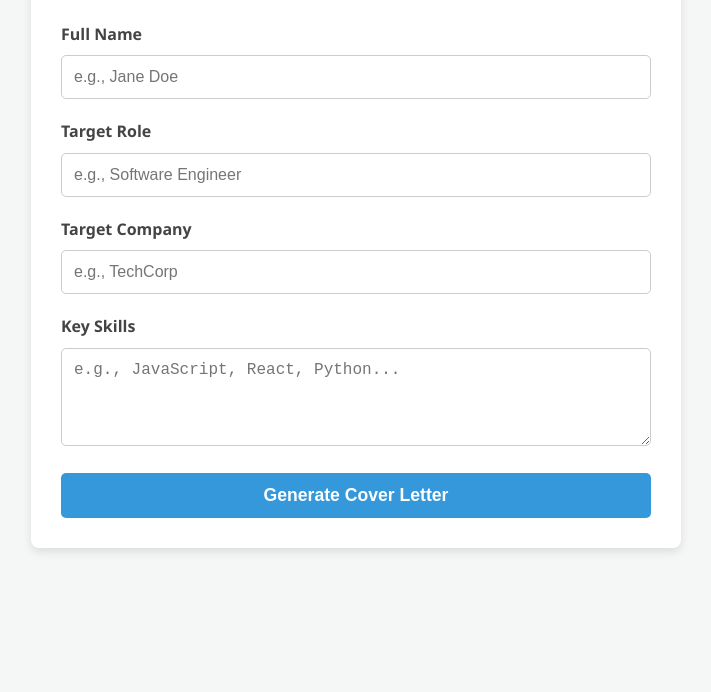
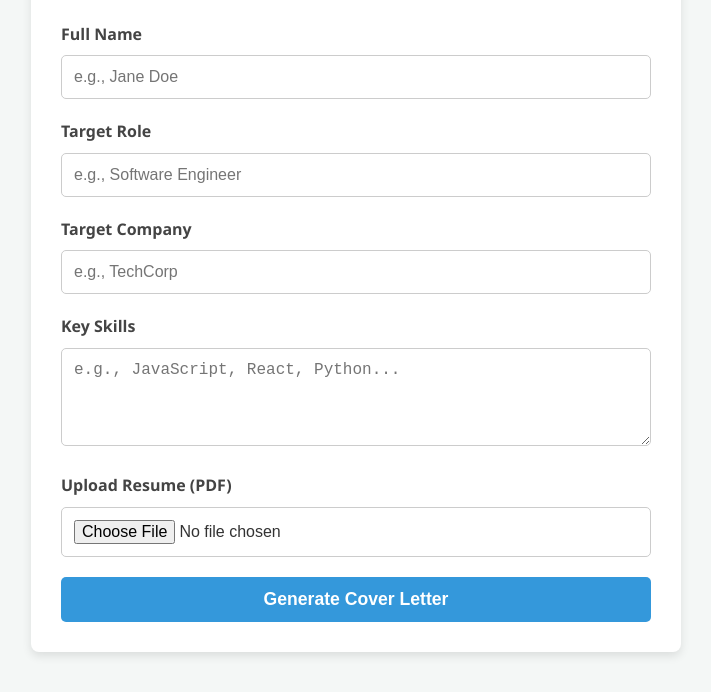
Before and after one commit to Shivam-hub976/AI-Cover-Letter-Generator, a website: page index.html in a window 1280 px wide. Shown: the part 154-846 px from the top of the page, without its empty margins (284-995 px from the left). Before the commit the page ends 800 px from the top, so only its background shows below. Drawn offline with Linux system fonts and the light colour scheme.

Commit message:
installed file parsing dependencies and added resume upload UI

```diff
--- a/index.html
+++ b/index.html
@@ -36,6 +36,10 @@
                     <label for="skills">Key Skills</label>
                     <textarea id="skills" placeholder="e.g., JavaScript, React, Python..." rows="4" required></textarea>
                 </div>
+                <div class="form-group">
+                    <label for="resume">Upload Resume (PDF)</label>
+                    <input type="file" id="resume" name="resume" accept="application/pdf" required>
+                </div>
 
                 <button type="submit" class="primary-btn">Generate Cover Letter</button>
             </form>
--- a/package.json
+++ b/package.json
@@ -22,6 +22,8 @@
     "@google/generative-ai": "^0.24.1",
     "cors": "^2.8.6",
     "dotenv": "^17.4.2",
-    "express": "^5.2.1"
+    "express": "^5.2.1",
+    "multer": "^2.2.0",
+    "pdf-parse": "^2.4.5"
   }
 }
```
Also changed, not shown: 1 other file.
